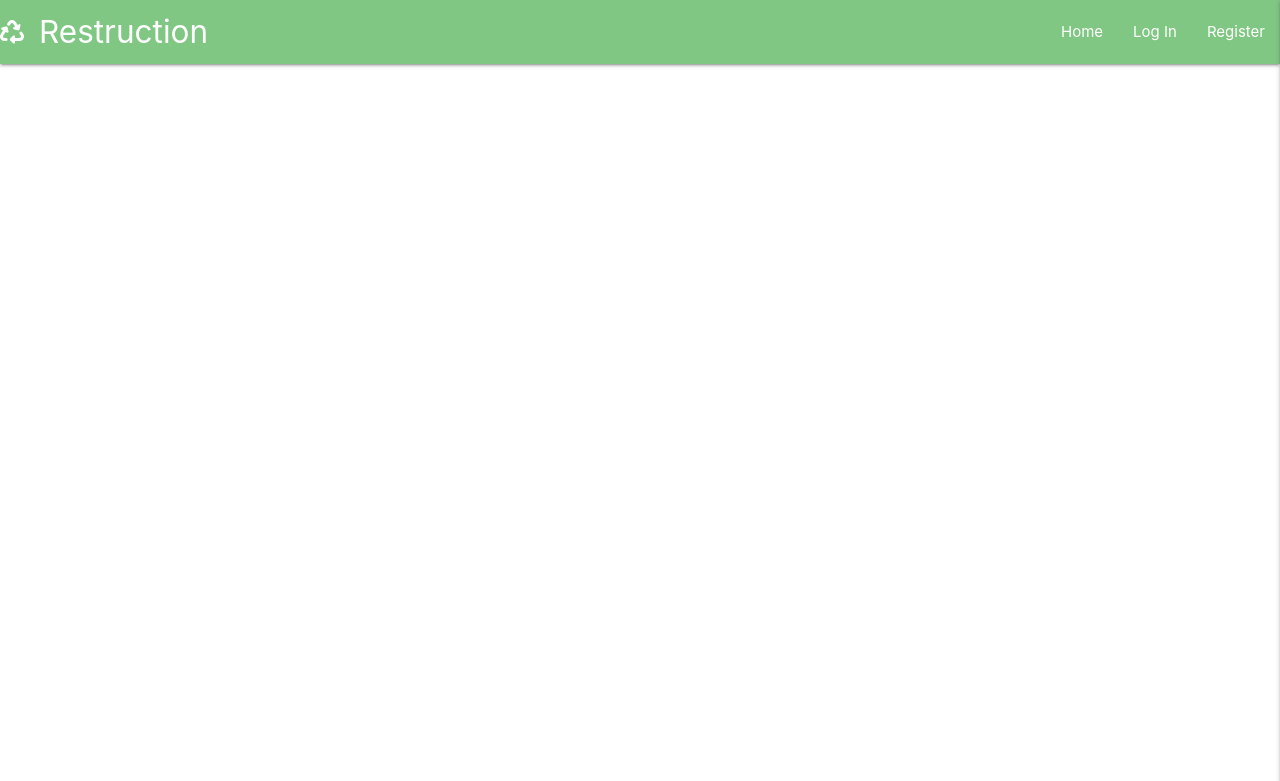
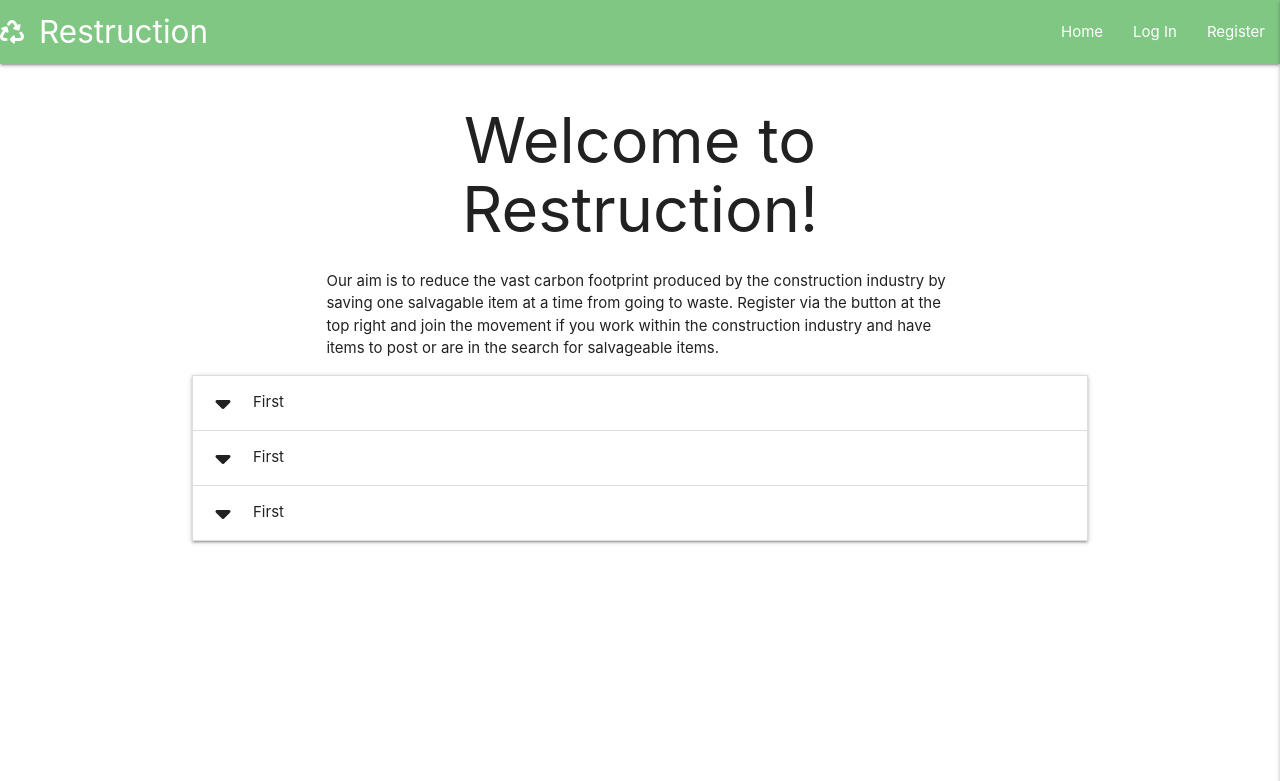
Before and after one commit to marcusnolan/restruction, a Flask app: page / in a window 1280 px wide. Shown: the top 781 px of the page. Run offline with Flask 2, Linux system fonts and the light colour scheme; data that the repository does not hold is empty; some libraries are stand-ins or nearby versions.

Commit message:
home page created and linked

```diff
--- a/app.py
+++ b/app.py
@@ -21,6 +21,12 @@ mongo = PyMongo(app)
 
 
 @app.route("/")
+@app.route("/home")
+def home():
+    items = mongo.db.items.find()
+    return render_template("home.html", items=items)
+
+
 @app.route("/get_items")
 def get_items():
     items = mongo.db.items.find()
--- a/static/css/style.css
+++ b/static/css/style.css
@@ -1,3 +1,7 @@
 .flashes h4 {
     line-height: 2;
 }
+
+.home-header {
+    text-align: center;
+}
--- a/static/js/script.js
+++ b/static/js/script.js
@@ -1,4 +1,5 @@
 $(document).ready(function(){
     $('.sidenav').sidenav({edge: "right"});
     $(".dropdown-trigger").dropdown();
+    $('.collapsible').collapsible();
   });
--- a/templates/base.html
+++ b/templates/base.html
@@ -19,24 +19,19 @@
 <body>
 
     <header>
-        <ul id="dropdown1" class="dropdown-content">
-            <li><a href="#!">Profile</a></li>
-            <li><a href="#!">Posts</a></li>
-            <li><a href="#!">Log Out</a></li>
-        </ul>
         <nav class="nav-extended green lighten-2">
             <div class="nav-wrapper">
-                <a href="{{ url_for('get_items') }}" class="brand-logo"><i class="fas fa-recycle"></i>Restruction</a>
+                <a href="{{ url_for('home') }}" class="brand-logo"><i class="fas fa-recycle"></i>Restruction</a>
                 <a href="#" data-target="mobile-demo" class="sidenav-trigger right"><i class="fas fa-bars"></i></a>
                 <ul class="right hide-on-med-and-down">
-                    <li><a href="{{ url_for('get_items') }}">Home</a></li>
+                    <li><a href="{{ url_for('home') }}">Home</a></li>
                     {% if session.user %}
                     <ul id="my-account-dropdown" class="dropdown-content">
                         <li><a href="{{ url_for('profile', username=session['user']) }}">Profile</a></li>
                         <li><a href="#!">Posts</a></li>
                         <li><a href="{{ url_for('logout') }}">Log Out</a></li>
                     </ul>
-                    <li><a href="#">Items</a></li>
+                    <li><a href="{{ url_for('get_items') }}">Items</a></li>
                     <li><a class="dropdown-trigger" href="{{ url_for('profile', username=session['user']) }}"
                             data-target="my-account-dropdown">My Account <i class="fas fa-sort-down"></i></a></li>
                     {% else %}
@@ -49,14 +44,14 @@
 
         <ul class="sidenav" id="mobile-demo">
             <h4 class="center-align green-text text-lighten-2"><i class="fas fa-recycle"></i>Restruction</h4>
-            <li><a href="#">Home</a></li>
+            <li><a href="{{ url_for('home') }}">Home</a></li>
             {% if session.user %}
             <ul id="my-account-dropdown2" class="dropdown-content">
                 <li><a href="{{ url_for('profile', username=session['user']) }}">Profile</a></li>
                 <li><a href="#!">Posts</a></li>
                 <li><a href="{{ url_for('logout') }}">Log Out</a></li>
             </ul>
-            <li><a href="#">Items</a></li>
+            <li><a href="{{ url_for('get_items') }}">Items</a></li>
             <li><a class="dropdown-trigger" href="{{ url_for('profile', username=session['user']) }}"
                     data-target="my-account-dropdown2">My Account <i class="fas fa-sort-down"></i></a></li>
             {% else %}
--- /dev/null
+++ b/templates/home.html
@@ -0,0 +1,40 @@
+{% extends "base.html" %}
+{% block content %}
+<div class="container">
+    <h1 class="home-header">Welcome to Restruction!</h1>
+    <p>Our aim is to reduce the vast carbon footprint produced by the construction industry by saving one salvagable
+        item at a time from going to waste. Register via the button at the top right and join the movement if you work
+        within the construction industry and have items to post or are in the search for salvageable items.
+    </p>
+
+</div>
+
+
+
+{% for item in items %}
+{{ item.item_name }}<br>
+{{ item.item_description }}<br>
+{{ item.quantity }}<br>
+{{ item.measurement_unit }} <br>
+{{ item.estimated_mass }}<br>
+{{ item.condition }}<br>
+{{ item.contact_details }}<br>
+{{ item.date_of_destruction }}<br>
+{% endfor %}
+
+<ul class="collapsible">
+    <li>
+        <div class="collapsible-header"><i class="fas fa-caret-down"></i>First</div>
+        <div class="collapsible-body"><span>Lorem ipsum dolor sit amet.</span></div>
+    </li>
+    <li>
+        <div class="collapsible-header"><i class="fas fa-caret-down"></i>First</div>
+        <div class="collapsible-body"><span>Lorem ipsum dolor sit amet.</span></div>
+    </li>
+    <li>
+        <div class="collapsible-header"><i class="fas fa-caret-down"></i>First</div>
+        <div class="collapsible-body"><span>Lorem ipsum dolor sit amet.</span></div>
+    </li>
+</ul>
+
+{% endblock %}
--- a/templates/items.html
+++ b/templates/items.html
@@ -10,4 +10,20 @@
         {{ item.contact_details }}<br>
         {{ item.date_of_destruction }}<br>
     {% endfor %}
+
+    <ul class="collapsible">
+        <li>
+            <div class="collapsible-header"><i class="fas fa-caret-down"></i>First</div>
+            <div class="collapsible-body"><span>Lorem ipsum dolor sit amet.</span></div>
+        </li>
+        <li>
+            <div class="collapsible-header"><i class="fas fa-caret-down"></i>First</div>
+            <div class="collapsible-body"><span>Lorem ipsum dolor sit amet.</span></div>
+        </li>
+        <li>
+            <div class="collapsible-header"><i class="fas fa-caret-down"></i>First</div>
+            <div class="collapsible-body"><span>Lorem ipsum dolor sit amet.</span></div>
+        </li>
+    </ul>
+
 {% endblock %}
```
